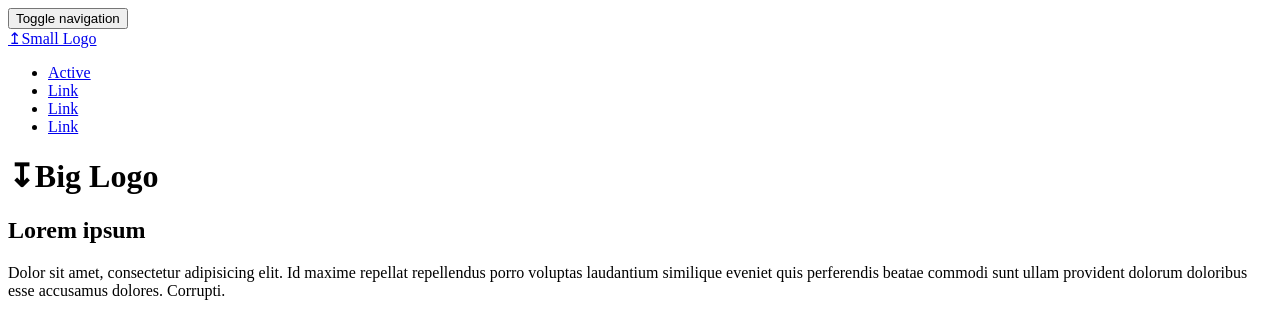
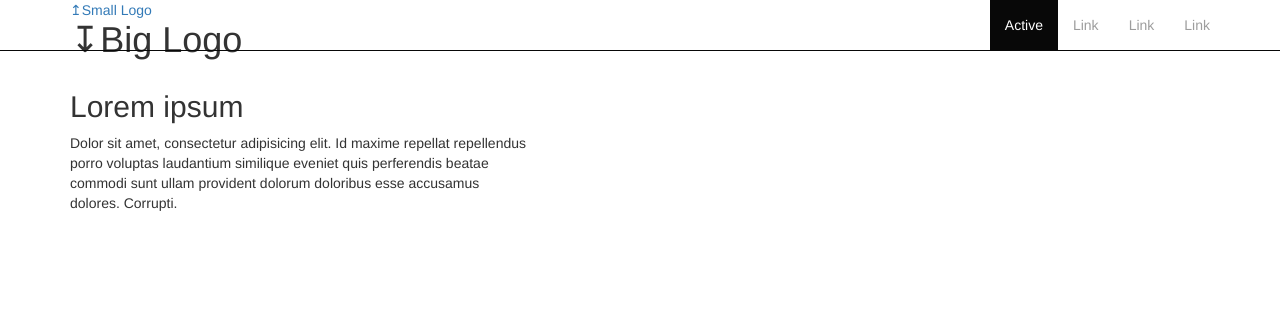
Before and after one commit to rbnagov/rbnagov.github.io, a plain HTML site: page index.html in a window 1280 px wide. Drawn offline with nearby package versions, Linux system fonts and the light colour scheme.

Commit message:
Update index.html
Add .css and .js links.

```diff
--- a/index.html
+++ b/index.html
@@ -1,6 +1,11 @@
 <!doctype html>
 <head>
 <title>RBNA/GOV Test Page</title>
+<link rel="stylesheet" href="http://maxcdn.bootstrapcdn.com/bootstrap/3.3.5/css/bootstrap.min.css">
+<script src="https://ajax.googleapis.com/ajax/libs/jquery/1.11.3/jquery.min.js"></script>
+<script src="http://maxcdn.bootstrapcdn.com/bootstrap/3.3.5/js/bootstrap.min.js"></script>
+<link rel="stylesheet" href="main.css">
+<script src="app.js"></script>
 </head>
 <body>
 <!-- Fixed navbar -->
```
